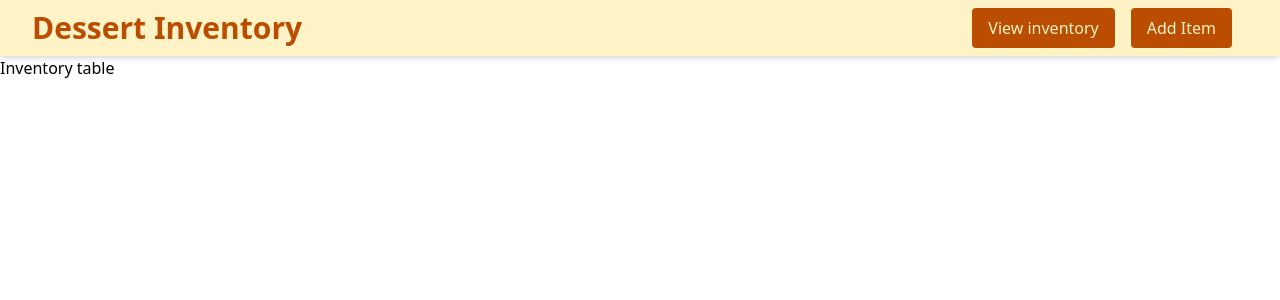
After one commit to rrai23/DessertInv, a PHP site: page /test.html in a window 1280 px wide. The commit adds this page. Shown: the top 300 px of the page. Run offline with PHP 8.4, Linux system fonts and the light colour scheme.

Commit message:
Add navigation and inventory structure with Tailwind CSS styles

```diff
--- a/dist/styles.css
+++ b/dist/styles.css
@@ -7,11 +7,19 @@
     --font-mono: ui-monospace, SFMono-Regular, Menlo, Monaco, Consolas, "Liberation Mono",
       "Courier New", monospace;
     --color-red-500: oklch(0.637 0.237 25.331);
+    --color-amber-100: oklch(0.962 0.059 95.617);
+    --color-amber-200: oklch(0.924 0.12 95.746);
+    --color-amber-400: oklch(0.828 0.189 84.429);
     --color-amber-500: oklch(0.769 0.188 70.08);
+    --color-amber-700: oklch(0.555 0.163 48.998);
+    --color-amber-800: oklch(0.473 0.137 46.201);
+    --color-amber-900: oklch(0.414 0.112 45.904);
     --color-yellow-500: oklch(0.795 0.184 86.047);
-    --color-green-500: oklch(0.723 0.219 149.579);
-    --color-blue-500: oklch(0.623 0.214 259.815);
+    --color-white: #fff;
     --spacing: 0.25rem;
+    --text-3xl: 1.875rem;
+    --text-3xl--line-height: calc(2.25 / 1.875);
+    --font-weight-bold: 700;
     --ease-in: cubic-bezier(0.4, 0, 1, 1);
     --ease-out: cubic-bezier(0, 0, 0.2, 1);
     --ease-in-out: cubic-bezier(0.4, 0, 0.2, 1);
@@ -332,6 +340,30 @@
       max-width: 96rem !important;
     }
   }
+  .mx-8 {
+    margin-inline: calc(var(--spacing) * 8);
+  }
+  .mr-2 {
+    margin-right: calc(var(--spacing) * 2);
+  }
+  .mr-4 {
+    margin-right: calc(var(--spacing) * 4);
+  }
+  .mr-6 {
+    margin-right: calc(var(--spacing) * 6);
+  }
+  .mr-8 {
+    margin-right: calc(var(--spacing) * 8);
+  }
+  .mb-4 {
+    margin-bottom: calc(var(--spacing) * 4);
+  }
+  .ml-2 {
+    margin-left: calc(var(--spacing) * 2);
+  }
+  .ml-6 {
+    margin-left: calc(var(--spacing) * 6);
+  }
   .box-border {
     box-sizing: border-box;
   }
@@ -829,6 +861,20 @@
   .space-y-reverse {
     :where(& > :not(:last-child)) {
       --tw-space-y-reverse: 1;
+    }
+  }
+  .space-x-3 {
+    :where(& > :not(:last-child)) {
+      --tw-space-x-reverse: 0;
+      margin-inline-start: calc(calc(var(--spacing) * 3) * var(--tw-space-x-reverse));
+      margin-inline-end: calc(calc(var(--spacing) * 3) * calc(1 - var(--tw-space-x-reverse)));
+    }
+  }
+  .space-x-4 {
+    :where(& > :not(:last-child)) {
+      --tw-space-x-reverse: 0;
+      margin-inline-start: calc(calc(var(--spacing) * 4) * var(--tw-space-x-reverse));
+      margin-inline-end: calc(calc(var(--spacing) * 4) * calc(1 - var(--tw-space-x-reverse)));
     }
   }
   .space-x-reverse {
@@ -972,10 +1018,6 @@
     border-style: var(--tw-border-style);
     border-width: 1px;
   }
-  .border-1 {
-    border-style: var(--tw-border-style);
-    border-width: 1px;
-  }
   .border-x {
     border-inline-style: var(--tw-border-style);
     border-inline-width: 1px;
@@ -1047,14 +1089,26 @@
   .bg-\[var\(--my_variable\)\] {
     background-color: var(--my_variable);
   }
+  .bg-amber-100 {
+    background-color: var(--color-amber-100);
+  }
+  .bg-amber-200 {
+    background-color: var(--color-amber-200);
+  }
+  .bg-amber-400 {
+    background-color: var(--color-amber-400);
+  }
   .bg-amber-500 {
     background-color: var(--color-amber-500);
   }
-  .bg-blue-500 {
-    background-color: var(--color-blue-500);
-  }
-  .bg-green-500 {
-    background-color: var(--color-green-500);
+  .bg-amber-700 {
+    background-color: var(--color-amber-700);
+  }
+  .bg-amber-800 {
+    background-color: var(--color-amber-800);
+  }
+  .bg-amber-900 {
+    background-color: var(--color-amber-900);
   }
   .bg-red-500 {
     background-color: var(--color-red-500);
@@ -1234,8 +1288,23 @@
   .object-top {
     object-position: top;
   }
-  .p-6 {
-    padding: calc(var(--spacing) * 6);
+  .p-2 {
+    padding: calc(var(--spacing) * 2);
+  }
+  .p-3 {
+    padding: calc(var(--spacing) * 3);
+  }
+  .p-4 {
+    padding: calc(var(--spacing) * 4);
+  }
+  .px-4 {
+    padding-inline: calc(var(--spacing) * 4);
+  }
+  .px-8 {
+    padding-inline: calc(var(--spacing) * 8);
+  }
+  .py-2 {
+    padding-block: calc(var(--spacing) * 2);
   }
   .text-center {
     text-align: center;
@@ -1278,11 +1347,19 @@
   }
   .align-top {
     vertical-align: top;
+  }
+  .text-3xl {
+    font-size: var(--text-3xl);
+    line-height: var(--tw-leading, var(--text-3xl--line-height));
   }
   .leading-none {
     --tw-leading: 1;
     line-height: 1;
   }
+  .font-bold {
+    --tw-font-weight: var(--font-weight-bold);
+    font-weight: var(--font-weight-bold);
+  }
   .text-balance {
     text-wrap: balance;
   }
@@ -1356,6 +1433,18 @@
   .\[color\:red\]\/50\! {
     color: color-mix(in oklab, red 50%, transparent) !important;
   }
+  .text-amber-100 {
+    color: var(--color-amber-100);
+  }
+  .text-amber-700 {
+    color: var(--color-amber-700);
+  }
+  .text-amber-900 {
+    color: var(--color-amber-900);
+  }
+  .text-white {
+    color: var(--color-white);
+  }
   .capitalize {
     text-transform: capitalize;
   }
@@ -1509,6 +1598,10 @@
   }
   .shadow {
     --tw-shadow: 0 1px 3px 0 var(--tw-shadow-color, rgb(0 0 0 / 0.1)), 0 1px 2px -1px var(--tw-shadow-color, rgb(0 0 0 / 0.1));
+    box-shadow: var(--tw-inset-shadow), var(--tw-inset-ring-shadow), var(--tw-ring-offset-shadow), var(--tw-ring-shadow), var(--tw-shadow);
+  }
+  .shadow-md {
+    --tw-shadow: 0 4px 6px -1px var(--tw-shadow-color, rgb(0 0 0 / 0.1)), 0 2px 4px -2px var(--tw-shadow-color, rgb(0 0 0 / 0.1));
     box-shadow: var(--tw-inset-shadow), var(--tw-inset-ring-shadow), var(--tw-ring-offset-shadow), var(--tw-ring-shadow), var(--tw-shadow);
   }
   .ring {
@@ -1794,6 +1887,13 @@
   .transform-view {
     transform-box: view-box;
   }
+  .hover\:bg-amber-800 {
+    &:hover {
+      @media (hover: hover) {
+        background-color: var(--color-amber-800);
+      }
+    }
+  }
 }
 @property --tw-translate-x {
   syntax: "*";
@@ -1893,6 +1993,10 @@
   initial-value: 0;
 }
 @property --tw-leading {
+  syntax: "*";
+  inherits: false;
+}
+@property --tw-font-weight {
   syntax: "*";
   inherits: false;
 }
--- /dev/null
+++ b/index.js
@@ -0,0 +1,17 @@
+const buttonViewInv = document.getElementById("button-view-inv");
+const buttonAddItem = document.getElementById("button-add-item");
+const inventoryTableDiv = document.getElementById("inventory-table-div");
+const addItemFormDiv = document.getElementById("add-item-form-div");
+
+function showElement(toShow, toHide){
+    toShow.classList.remove("hidden");
+    toHide.classList.add("hidden");
+}
+
+buttonViewInv.addEventListener('click', () => {
+    showElement(inventoryTableDiv, addItemFormDiv);
+})
+
+buttonAddItem.addEventListener('click', () => {
+    showElement(addItemFormDiv, inventoryTableDiv);
+})
--- a/package.json
+++ b/package.json
@@ -4,7 +4,8 @@
   "description": "",
   "main": "index.js",
   "scripts": {
-    "test": "echo \"Error: no test specified\" && exit 1"
+    "test": "echo \"Error: no test specified\" && exit 1",
+    "dev": "npx @tailwindcss/cli -i ./src/input.css -o ./dist/styles.css --watch"
   },
   "repository": {
     "type": "git",
--- /dev/null
+++ b/test.html
@@ -0,0 +1,30 @@
+<!DOCTYPE html>
+<html lang="en">
+<head>
+    <meta charset="UTF-8">
+    <meta name="viewport" content="width=device-width, initial-scale=1.0">
+    <title>Crem de la Crem | Inventory</title>
+    <link rel="stylesheet" href="dist/styles.css">
+</head>
+<body>
+    <nav class="bg-amber-100 p-2 shadow-md flex items-center justify-between px-8 mt">
+        <div id="nav-header">
+            <h1 class="text-3xl font-bold text-amber-700">Dessert Inventory</h1>
+        </div>
+        <div id="nav-buttons" class="flex space-x-4 mr-4">
+            <button id="button-view-inv" class="bg-amber-700 text-amber-100 px-4 py-2 rounded hover:bg-amber-800 transition active">View inventory</button>
+            <button id="button-add-item" class="bg-amber-700 text-amber-100 px-4 py-2 rounded hover:bg-amber-800 transition">Add Item</button>
+        </div>
+    </nav>
+
+    <div id="inventory-table-div" class="">
+        <h1>Inventory table</h1>
+        <!--Well change the inner html of this with php-->
+    </div>
+
+    <div id="add-item-form-div" class="hidden">
+        <h1>Add Item</h1>
+    </div>
+</body>
+<script src="index.js"></script>
+</html>
```
Also changed, not shown: index.php (+18 -1 lines), tailwind.config.js (added).
